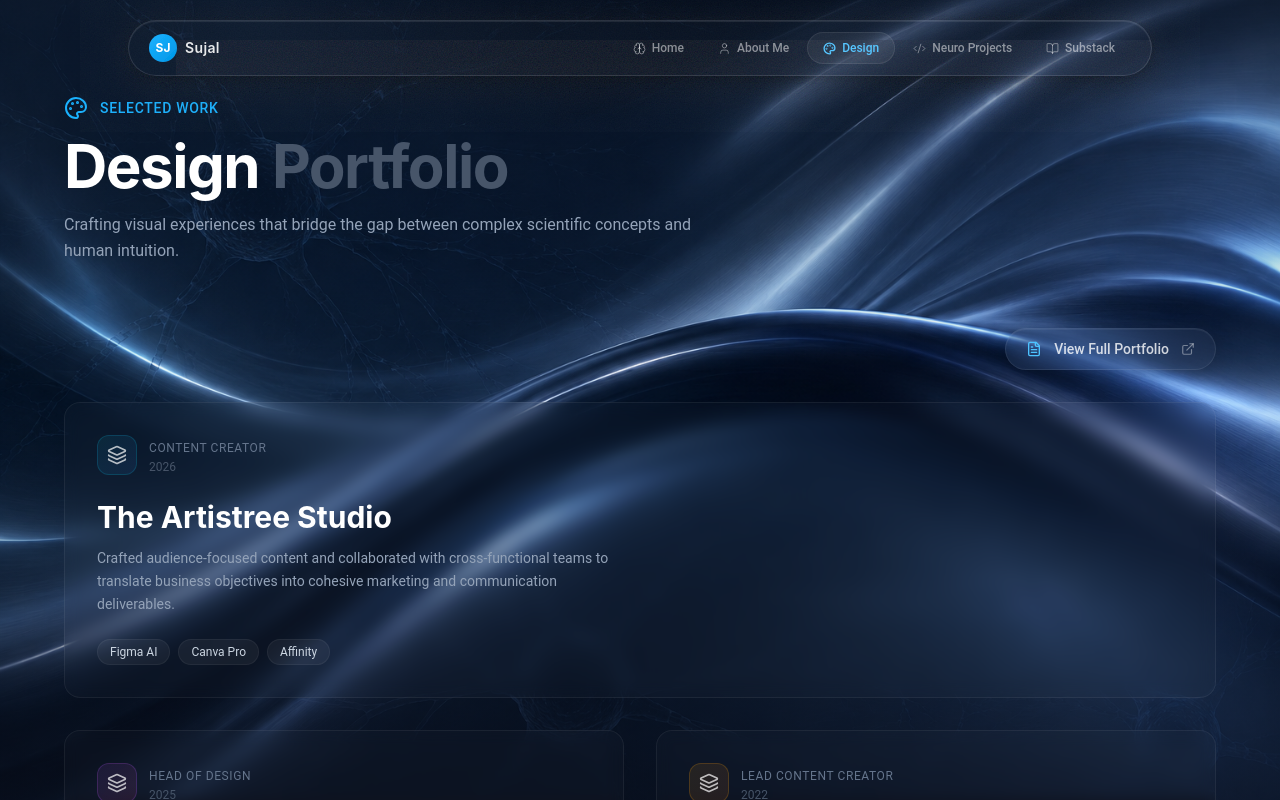
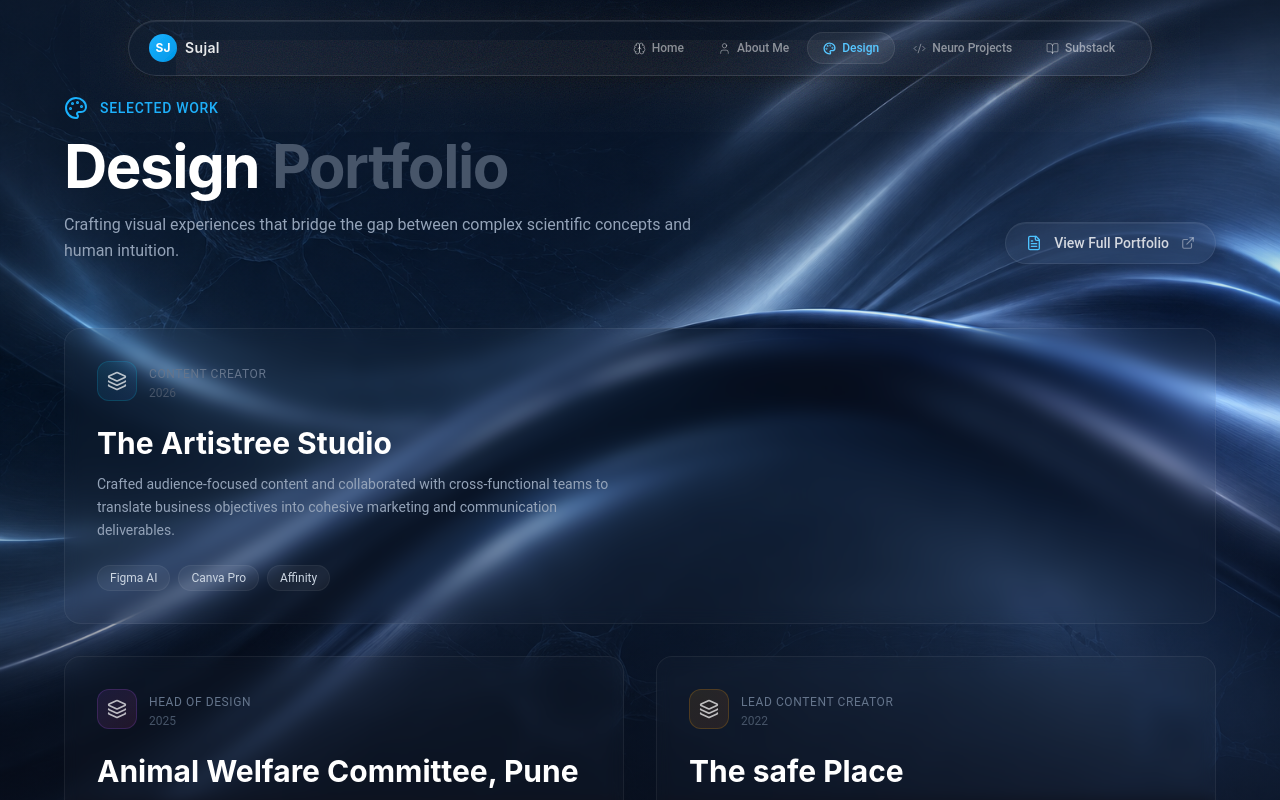
Before and after one commit to coolking26480-art/todo, a Next.js app in the folder portfolio/: page / in a window 1280 px wide. Both pictures are taken after a click on the button "Design". Shown: the top 800 px of the page. Built offline with nearby package versions, Linux system fonts and the light colour scheme.

Commit message:
Update DesignPortfolio.tsx

```diff
--- a/portfolio/components/DesignPortfolio.tsx
+++ b/portfolio/components/DesignPortfolio.tsx
@@ -70,33 +70,34 @@ export default function DesignPortfolio() {
               Selected Work
             </span>
           </div>
+
+          {/* Title row — title left, button right */}
+          <div className="flex flex-col sm:flex-row sm:items-end sm:justify-between gap-4">
+            <div>
               <h2 className="font-display text-4xl sm:text-5xl md:text-6xl font-bold text-white tracking-tight">
                 Design <span className="text-slate-600">Portfolio</span>
               </h2>
               <p className="mt-4 text-slate-400 max-w-2xl font-sans text-base leading-relaxed">
                 Crafting visual experiences that bridge the gap between complex scientific concepts and human intuition.
               </p>
-        </motion.div>
+            </div>
 
-        {/* Portfolio PDF Button — top right */}
-        <motion.div
+            <motion.a
+              href="https://canva.link/v78sto24abdtjl9"
+              target="_blank"
+              rel="noopener noreferrer"
               initial={{ opacity: 0, y: 10 }}
               animate={{ opacity: 1, y: 0 }}
               transition={{ delay: 0.4, duration: 0.5 }}
-          className="flex justify-end mb-8"
-        >
-          <a
-            href="https://canva.link/v78sto24abdtjl9"
-            target="_blank"
-            rel="noopener noreferrer"
-            className="group flex items-center gap-3 px-5 py-2.5 rounded-full bg-white/[0.03] backdrop-blur-xl border border-white/[0.08] shadow-[0_4px_20px_rgba(0,0,0,0.2),inset_0_1px_0_rgba(255,255,255,0.05)] hover:bg-white/[0.06] hover:border-white/[0.12] transition-all duration-300"
+              className="group flex items-center gap-3 px-5 py-2.5 rounded-full bg-white/[0.03] backdrop-blur-xl border border-white/[0.08] shadow-[0_4px_20px_rgba(0,0,0,0.2),inset_0_1px_0_rgba(255,255,255,0.05)] hover:bg-white/[0.06] hover:border-white/[0.12] transition-all duration-300 flex-shrink-0 self-start sm:self-auto"
             >
               <FileText className="w-4 h-4 text-biolum-300" />
-            <span className="text-sm font-medium text-white/80 group-hover:text-white transition-colors">
+              <span className="text-sm font-medium text-white/80 group-hover:text-white transition-colors whitespace-nowrap">
                 View Full Portfolio
               </span>
               <ExternalLink className="w-3.5 h-3.5 text-white/40 group-hover:text-biolum-300 group-hover:translate-x-0.5 group-hover:-translate-y-0.5 transition-all" />
-          </a>
+            </motion.a>
+          </div>
         </motion.div>
 
         {/* Swiss Grid Layout */}
```
Lines whose indentation alone changed are shown as unchanged.
